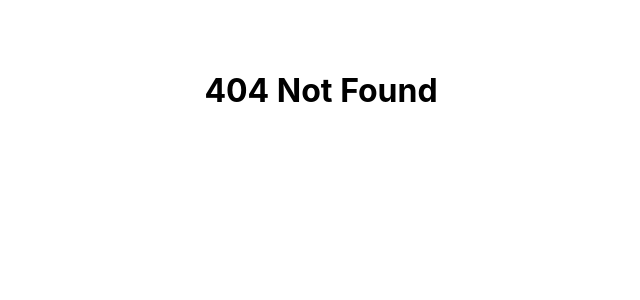
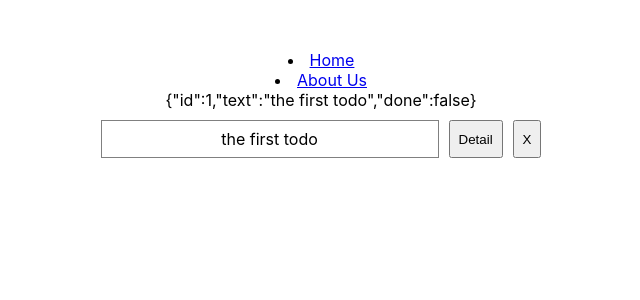
Before and after one commit to nghe4/day10-todo-frontend, a React (Create React App) app: page /todo/1 in a window 1280 px wide. Before the commit this address had no page. Shown: the top 300 px of the page, without its empty margins (319-959 px from the left). Built offline with nearby package versions, Linux system fonts and the light colour scheme.

Commit message:
Add TodoDetail page

```diff
--- a/src/App.js
+++ b/src/App.js
@@ -5,6 +5,7 @@ import { todoReducer } from "./reducers/TodoReducer";
 import { HomePage } from "./pages/HomePage";
 import { ErrorPage } from "./pages/ErrorPage";
 import { AboutUsPage } from "./pages/AboutUsPage";
+import { TodoDetailPage } from "./pages/TodoDetailPage";
 import {
   createBrowserRouter,
   NavLink,
@@ -44,6 +45,11 @@ const router = createBrowserRouter([
     element: <DefaultLayout />,
     children: [{ path: "/about", element: <AboutUsPage /> }],
   },
+  {
+    path: "/todo/:id",
+    element: <DefaultLayout />,
+    children: [{ path: "/todo/:id", element: <TodoDetailPage /> }],
+  },
 ]);
 
 export const initState = [
--- a/src/components/TodoItem.js
+++ b/src/components/TodoItem.js
@@ -18,11 +18,16 @@ export const TodoItem = ({ todo }) => {
     });
   };
 
+  const viewDetail = () => {
+    window.location.href = `/todo/${todo.id}`;
+  };
+
   return (
     <div className="todo-item-container">
       <div className="todo-item" onClick={makeAsDone}>
         <span className={todo.done ? "done" : ""}>{todo.text}</span>
       </div>
+      <button onClick={viewDetail}>Detail</button>
       <button onClick={deleteItem}>X</button>
     </div>
   );
--- /dev/null
+++ b/src/pages/TodoDetailPage.js
@@ -0,0 +1,21 @@
+import { useContext } from "react";
+import { useParams } from "react-router";
+import { TodoContext } from "../contexts/TodoContext";
+import { TodoItem } from "../components/TodoItem";
+
+export const TodoDetailPage = () => {
+  const { id } = useParams();
+  const { state } = useContext(TodoContext);
+  const todo = state.find((todo) => todo.id === Number(id));
+
+  if (!todo) {
+    return <div>Todo not found</div>;
+  }
+
+  return (
+    <>
+      {JSON.stringify(todo)}
+      <TodoItem todo={todo} />
+    </>
+  );
+};
```
